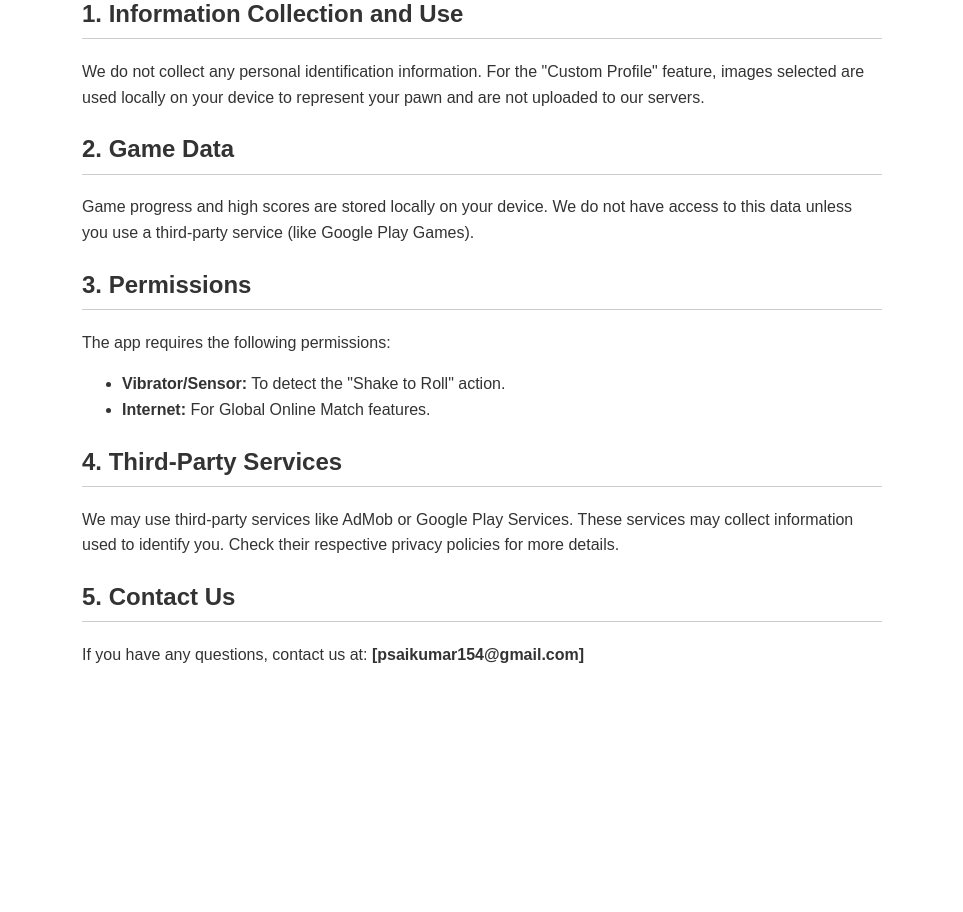
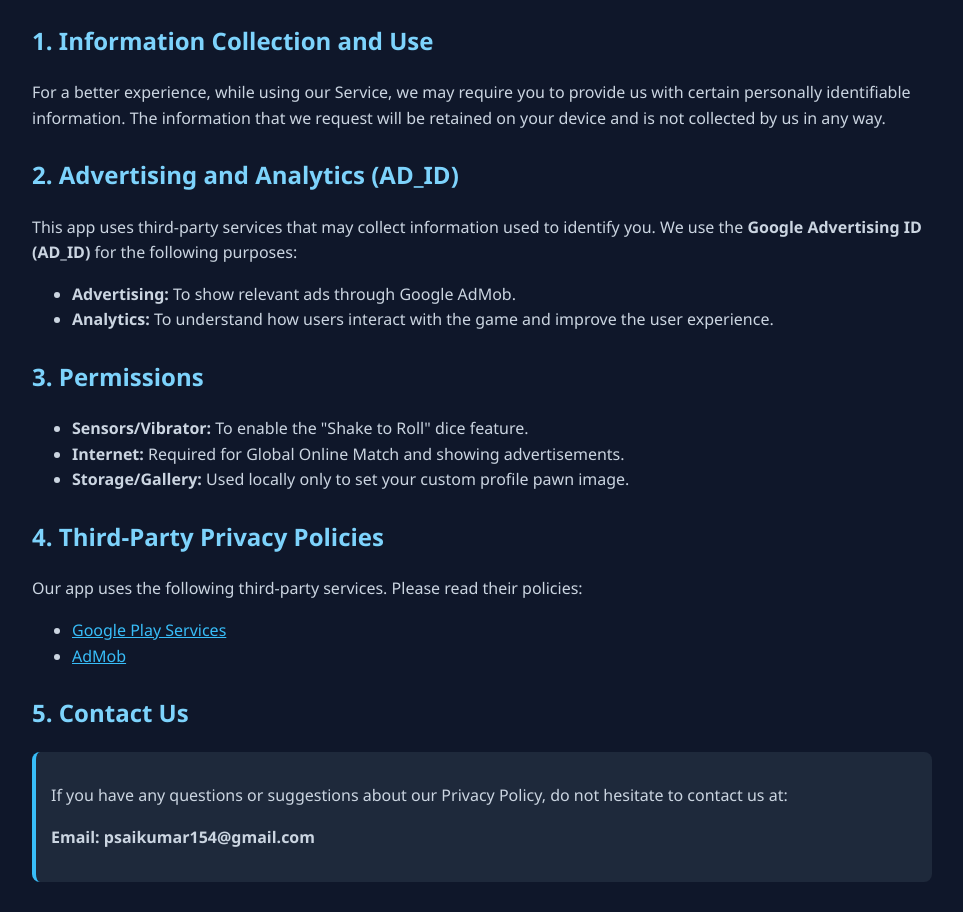
Before and after one commit to Saikumar778/Shak_snak, a plain HTML site: page index.html in a window 1280 px wide. Shown: the part 232-1144 px from the top of the page, without its empty margins (158-1121 px from the left). Before the commit the page ends 936 px from the top, so only its background shows below. Drawn offline with Linux system fonts and the light colour scheme.

Commit message:
Update index.html

```diff
--- a/index.html
+++ b/index.html
@@ -5,34 +5,47 @@
     <meta name="viewport" content="width=device-width, initial-scale=1.0">
     <title>Privacy Policy - Shake Snake</title>
     <style>
-        body { font-family: Arial, sans-serif; line-height: 1.6; padding: 20px; max-width: 800px; margin: auto; color: #333; }
-        h1 { color: #007bff; }
-        h2 { border-bottom: 1px solid #ccc; padding-bottom: 5px; }
+        body { font-family: 'Segoe UI', Tahoma, Geneva, Verdana, sans-serif; line-height: 1.6; padding: 30px; max-width: 900px; margin: auto; color: #e0e0e0; background-color: #0f172a; }
+        h1 { color: #38bdf8; border-bottom: 2px solid #38bdf8; padding-bottom: 10px; }
+        h2 { color: #7dd3fc; margin-top: 25px; }
+        p, li { color: #cbd5e1; }
+        .contact { background: #1e293b; padding: 15px; border-radius: 8px; border-left: 4px solid #38bdf8; }
     </style>
 </head>
 <body>
     <h1>Privacy Policy for Shake Snake</h1>
-    <p>Last updated: March 17, 2026</p>
+    <p>Last updated: March 18, 2026</p>
 
-    <p><strong>[saikumar/standbyola Developers]</strong> operates the Shake Snake mobile application. This page informs you of our policies regarding the collection, use, and disclosure of personal data when you use our Service.</p>
+    <p><strong>Shake Snake</strong> mobile application is developed as a Free app. This SERVICE is provided at no cost and is intended for use as is.</p>
 
     <h2>1. Information Collection and Use</h2>
-    <p>We do not collect any personal identification information. For the "Custom Profile" feature, images selected are used locally on your device to represent your pawn and are not uploaded to our servers.</p>
+    <p>For a better experience, while using our Service, we may require you to provide us with certain personally identifiable information. The information that we request will be retained on your device and is not collected by us in any way.</p>
 
-    <h2>2. Game Data</h2>
-    <p>Game progress and high scores are stored locally on your device. We do not have access to this data unless you use a third-party service (like Google Play Games).</p>
+    <h2>2. Advertising and Analytics (AD_ID)</h2>
+    <p>This app uses third-party services that may collect information used to identify you. We use the <strong>Google Advertising ID (AD_ID)</strong> for the following purposes:</p>
+    <ul>
+        <li><strong>Advertising:</strong> To show relevant ads through Google AdMob.</li>
+        <li><strong>Analytics:</strong> To understand how users interact with the game and improve the user experience.</li>
+    </ul>
 
     <h2>3. Permissions</h2>
-    <p>The app requires the following permissions:</p>
     <ul>
-        <li><strong>Vibrator/Sensor:</strong> To detect the "Shake to Roll" action.</li>
-        <li><strong>Internet:</strong> For Global Online Match features.</li>
+        <li><strong>Sensors/Vibrator:</strong> To enable the "Shake to Roll" dice feature.</li>
+        <li><strong>Internet:</strong> Required for Global Online Match and showing advertisements.</li>
+        <li><strong>Storage/Gallery:</strong> Used locally only to set your custom profile pawn image.</li>
     </ul>
 
-    <h2>4. Third-Party Services</h2>
-    <p>We may use third-party services like AdMob or Google Play Services. These services may collect information used to identify you. Check their respective privacy policies for more details.</p>
+    <h2>4. Third-Party Privacy Policies</h2>
+    <p>Our app uses the following third-party services. Please read their policies:</p>
+    <ul>
+        <li><a href="https://policies.google.com/privacy" style="color: #38bdf8;">Google Play Services</a></li>
+        <li><a href="https://support.google.com/admob/answer/6128543" style="color: #38bdf8;">AdMob</a></li>
+    </ul>
 
     <h2>5. Contact Us</h2>
-    <p>If you have any questions, contact us at: <strong>[psaikumar154@gmail.com]</strong></p>
+    <div class="contact">
+        <p>If you have any questions or suggestions about our Privacy Policy, do not hesitate to contact us at:</p>
+        <p><strong>Email: psaikumar154@gmail.com</strong></p>
+    </div>
 </body>
 </html>
```
